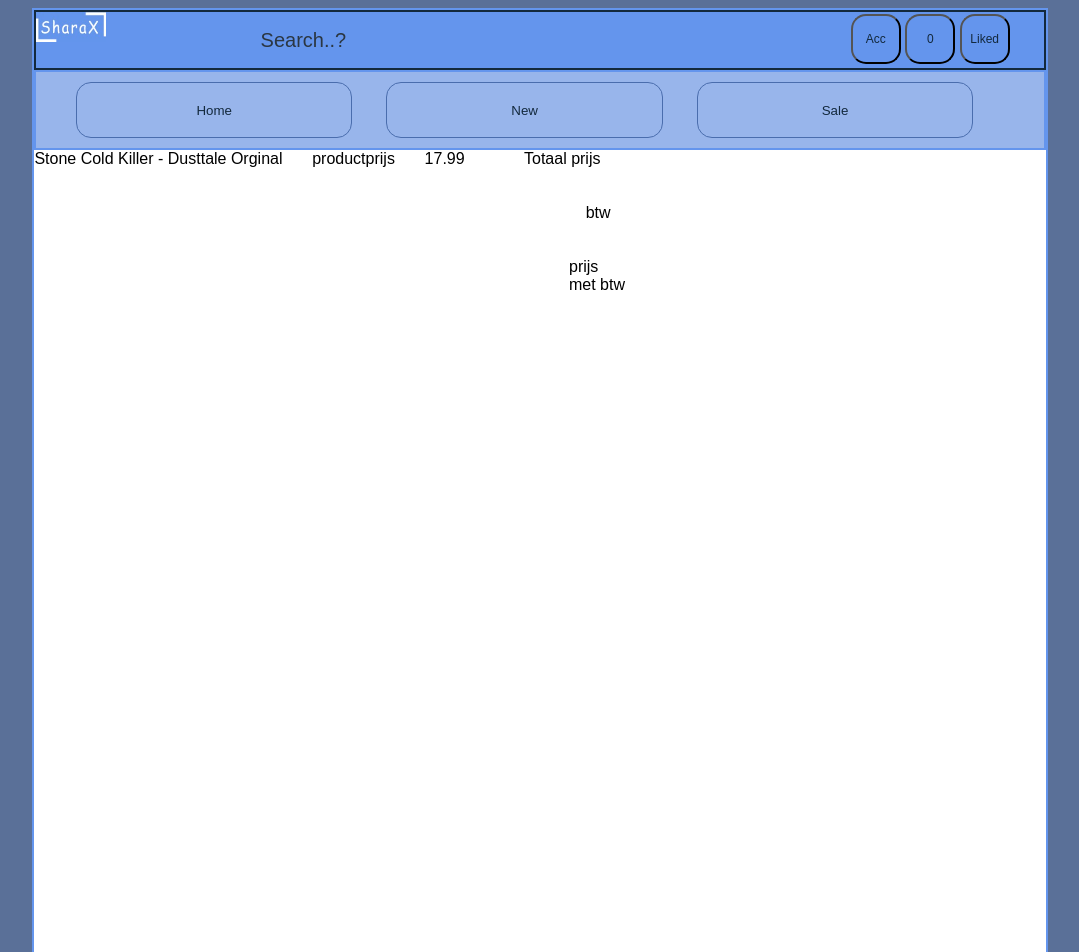
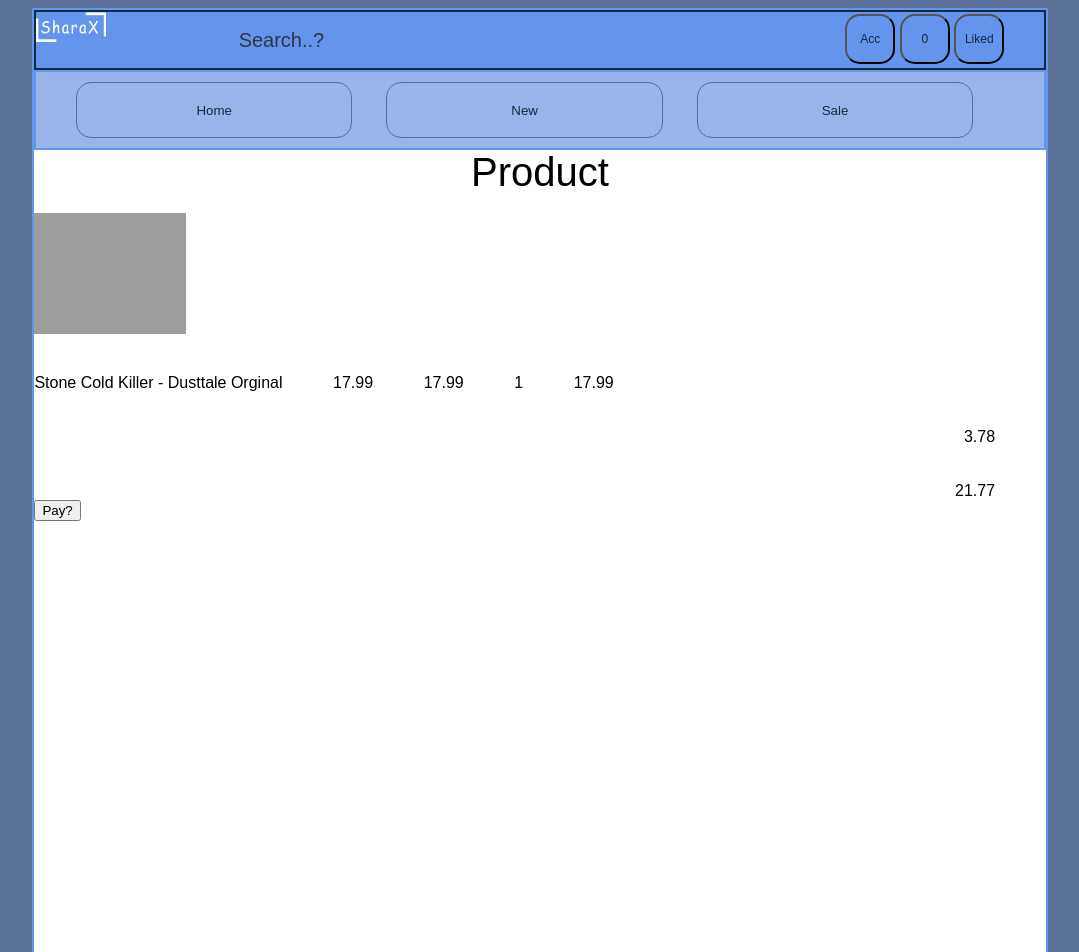
Before and after one commit to GLU-CSD/weekopdrachten-webshop-dynamisch-MoonyDewDrops, a PHP site: page /cart.php?id=abce83e6-9ff1-435f-9189-0e93dcf14829 in a window 1280 px wide. Shown: the top 952 px of the page, without its empty margins (102-1181 px from the left). Run offline with PHP 8.4, Linux system fonts and the light colour scheme; grey boxes are pictures that could not be loaded.

Commit message:
More Cart & Purchase Things

```diff
--- a/Assets/css/cartStyle.css
+++ b/Assets/css/cartStyle.css
@@ -25,8 +25,11 @@ body{
 }
 
 #cart{
-    width: 265%;
-    height: auto;
+    width: 100%;
+    height: 100%;
+
+    grid-area: 3 / 1 / 4 / 6;
+    align-self: center;
 }
 
 .topRow{
@@ -44,9 +47,21 @@ body{
     display: flex;
     justify-content: flex-end;
     width: 100%;
-    margin-left: -3%;
+    margin-left: -5%;
+
 }
 
+.priceWbtw{
+  display: flex;
+  justify-content: flex-end;
+  width: 100%;
+  margin-left: -5%;
+}
+
+#productImage{
+  height: 15%;
+  width: 15%;
+}
 
 @media only screen and (max-width: 1150px){
     .container {
--- a/cart.php
+++ b/cart.php
@@ -28,28 +28,37 @@ session_start();
 
 
   <div id="cart">
+    <header style="font-size: 40px; text-align: center;">Product</header>
+    <br>
     <?php
       include 'products.php';
         $id = $_GET['id'];
-        $amount = $AmountProduct;
+        $amount = 1;
         foreach($products as $product){
             if($product['id'] == $id){
                 $price = $product['price'];
+                $times = 1;
+                $total = $price * $times;
+                $btwAmnt = round(((21 / 100) * $total), 2);
+                $WithBtw = $price + $btwAmnt;
                 ?>
+
+
+                <img src="<?=$product['photo']?>" id="productImage">
+
+                <br> <br> <br>
 
                 <div class="topRow">
 
                   <div id="name"><?=$product['title']?></div>
 
-                  <div id="productPrice">productprijs</div>
+                  <div id="productPrice"><?=$total?></div>
 
                   <div id="cartPrice"><?=$price?></div>
 
-                  <div id="amountInCart"><?php
-                    // echo $_SESSION["ProductInCart"];
-                  ?></div>
+                  <div id="amountInCart">1</div>
 
-                  <div id="totalPrice">Totaal prijs</div>
+                  <div id="totalPrice"><?=$total?></div>
 
                 </div>
 
@@ -57,15 +66,15 @@ session_start();
 
                 <!-- berekening zal zijn (21 / 100) * totaal prijs. stop gwn in een variabel zo van $btw = (21/100) * totaal prijs(de variabel dan) -->
                 <div class="btwClass">
-                  btw
+                  <?=$btwAmnt?>
 
                 </div>
                 <br> <br>
 
                 <!-- bij deze dan gwn de variabel van de btw + degene van de totale prijs -->
-                <div id="priceWbtw" style="margin-left:90%;">
+                <div class="priceWbtw">
 
-                  prijs met btw
+                  <?=$WithBtw;?>
 
                 </div>
                 <?php
@@ -74,6 +83,7 @@ session_start();
 
       }
     ?>
+     <button onclick="location.href='purchaseInfo.php'">Pay?</button>
 
   </div>
 
```
Also changed, not shown: Assets/css/pageProduct.css (+3 -5 lines), purchaseInfo.php (added, +32 -0 lines).
